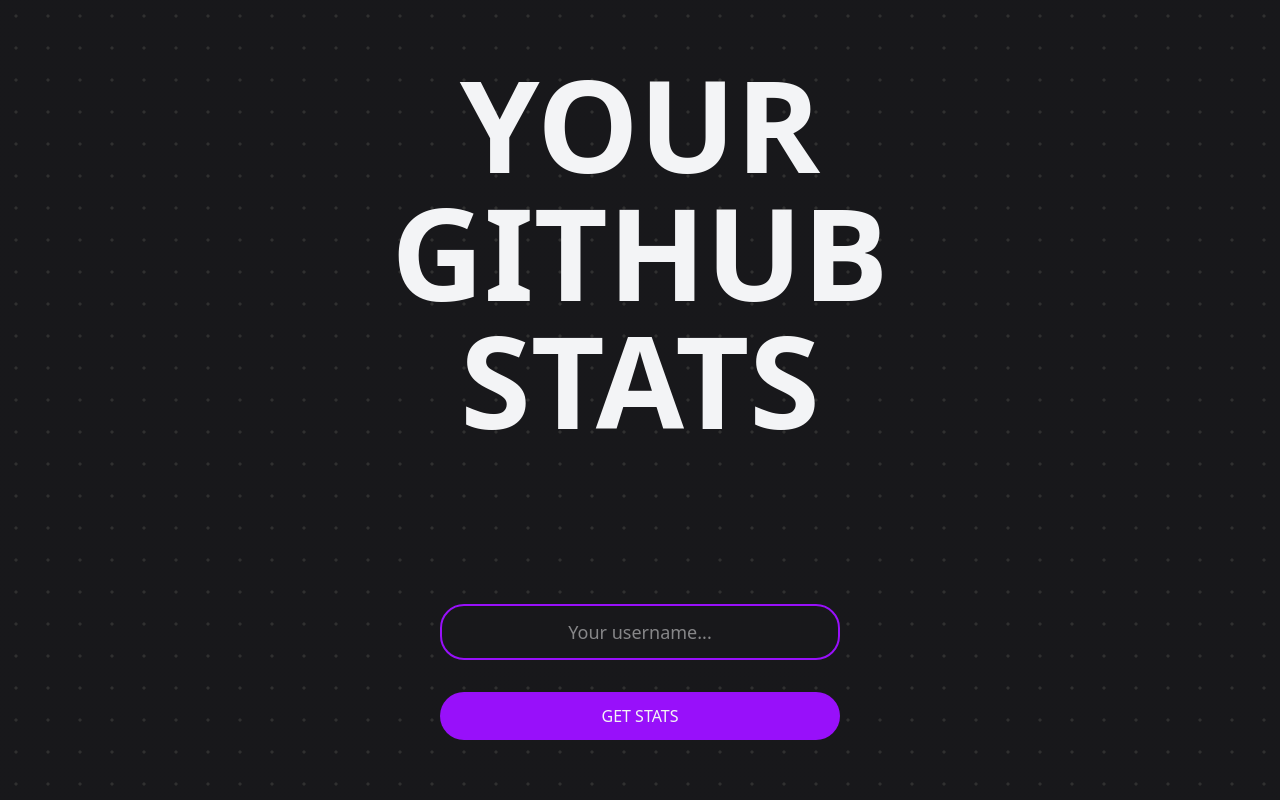
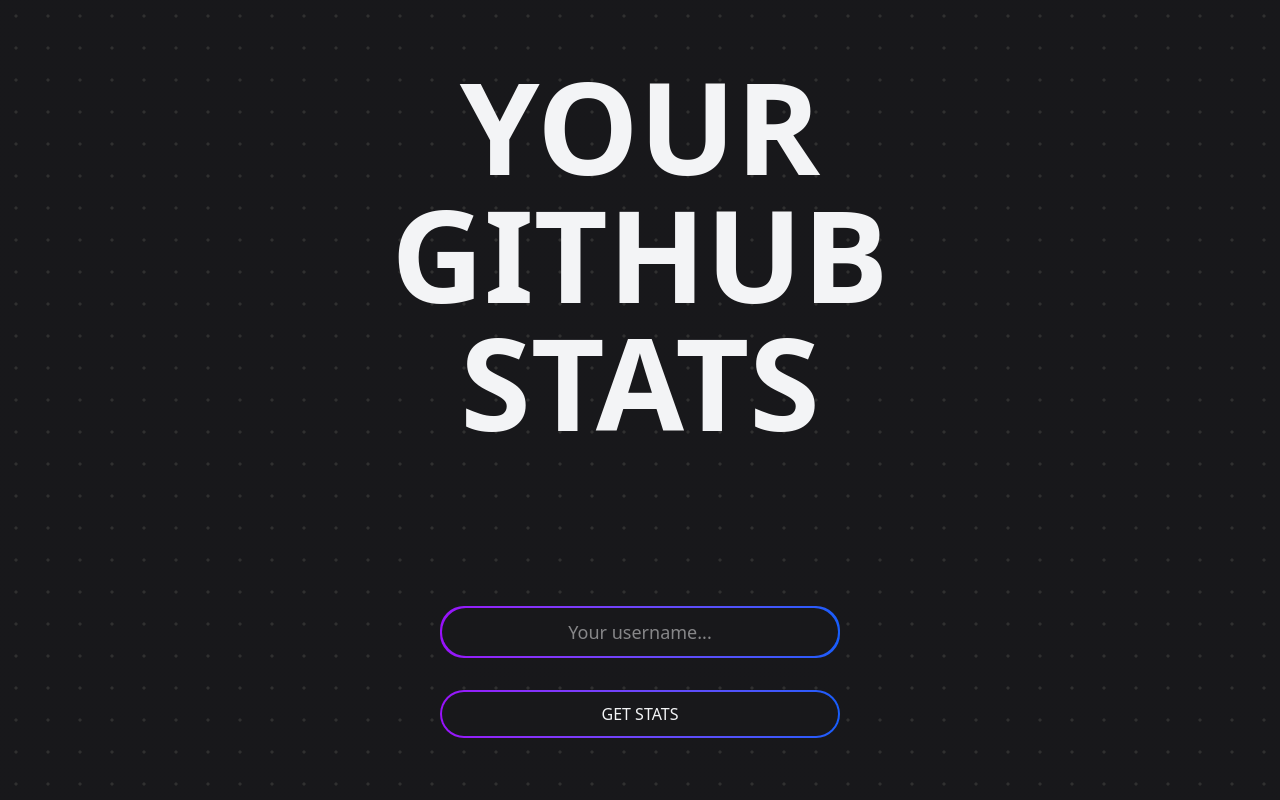
Before and after one commit to radeqq007/github-stats, a Vue app: page / in a window 1280 px wide. Shown: the top 800 px of the page. Built offline with nearby package versions, Linux system fonts and the light colour scheme; no server answers; a web font is replaced by a local one.

Commit message:
style: change input appearance

```diff
--- a/src/components/Hero.vue
+++ b/src/components/Hero.vue
@@ -1,9 +1,33 @@
 <template>
-  <div class="h-screen flex flex-col justify-center items-center gap-10 md:gap-40">
-    <h1 class="font-black text-7xl text-center md:text-9xl w-full md:w-160">YOUR GITHUB STATS</h1>
+  <div
+    class="h-screen flex flex-col justify-center items-center gap-10 md:gap-40"
+  >
+    <h1 class="font-black text-7xl text-center md:text-9xl w-full md:w-160">
+      YOUR GITHUB STATS
+    </h1>
     <span class="flex flex-col items-center gap-8">
-      <input type="text" placeholder="Your username..." v-model="username" class="w-70 md:w-100 border-2 border-purple-600 rounded-3xl p-1 md:p-3 text-gray-100 text-center text-lg font-light bg-zinc-900"/>
-      <button @click="updateUsername" class="w-70 md:w-100 bg-purple-600 rounded-3xl p-2 md:p-3 ">GET STATS</button>
+      <span
+        class="relative bg-linear-to-r from-purple-600 to-blue-600 rounded-3xl"
+      >
+        <span
+          class="absolute inset-0.5 bg-zinc-900 group-hover:opacity-0 duration-100 rounded-3xl"
+        ></span>
+        <input
+          type="text"
+          placeholder="Your username..."
+          v-model="username"
+          class="relative z-10 w-70 md:w-100 focus:outline-0 rounded-3xl p-1 md:p-3 text-gray-100 text-center text-lg font-light"
+        />
+      </span>
+      <button
+        @click="updateUsername"
+        class="group relative w-70 md:w-100 bg-linear-to-r from-purple-600 to-blue-600 rounded-3xl p-2 md:p-3"
+      >
+        <span
+          class="absolute inset-0.5 bg-zinc-900 opacity-0 md:opacity-100 group-hover:opacity-0 duration-100 rounded-3xl"
+        ></span>
+        <span class="relative z-10"> GET STATS </span>
+      </button>
     </span>
   </div>
 </template>
```
